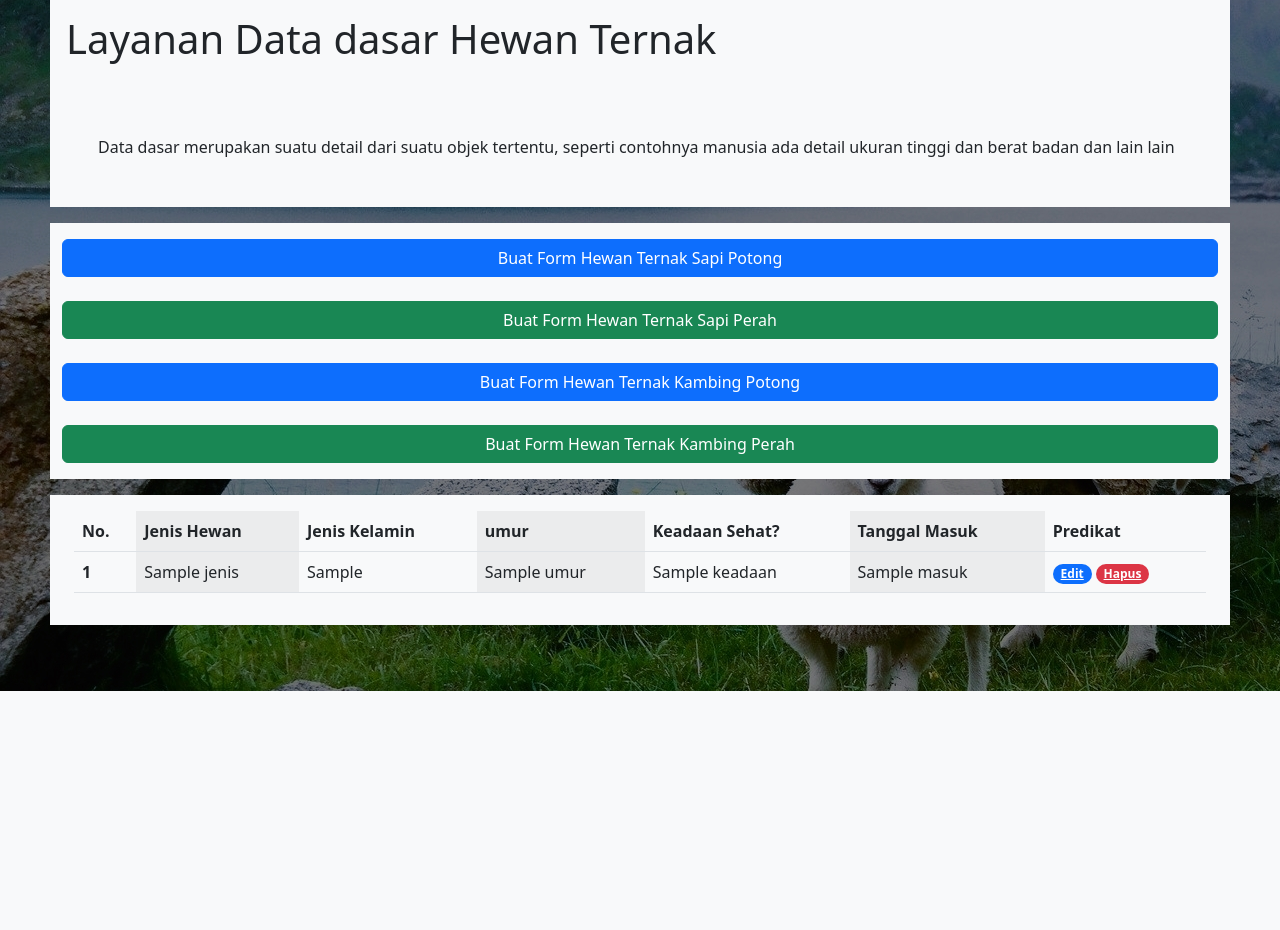
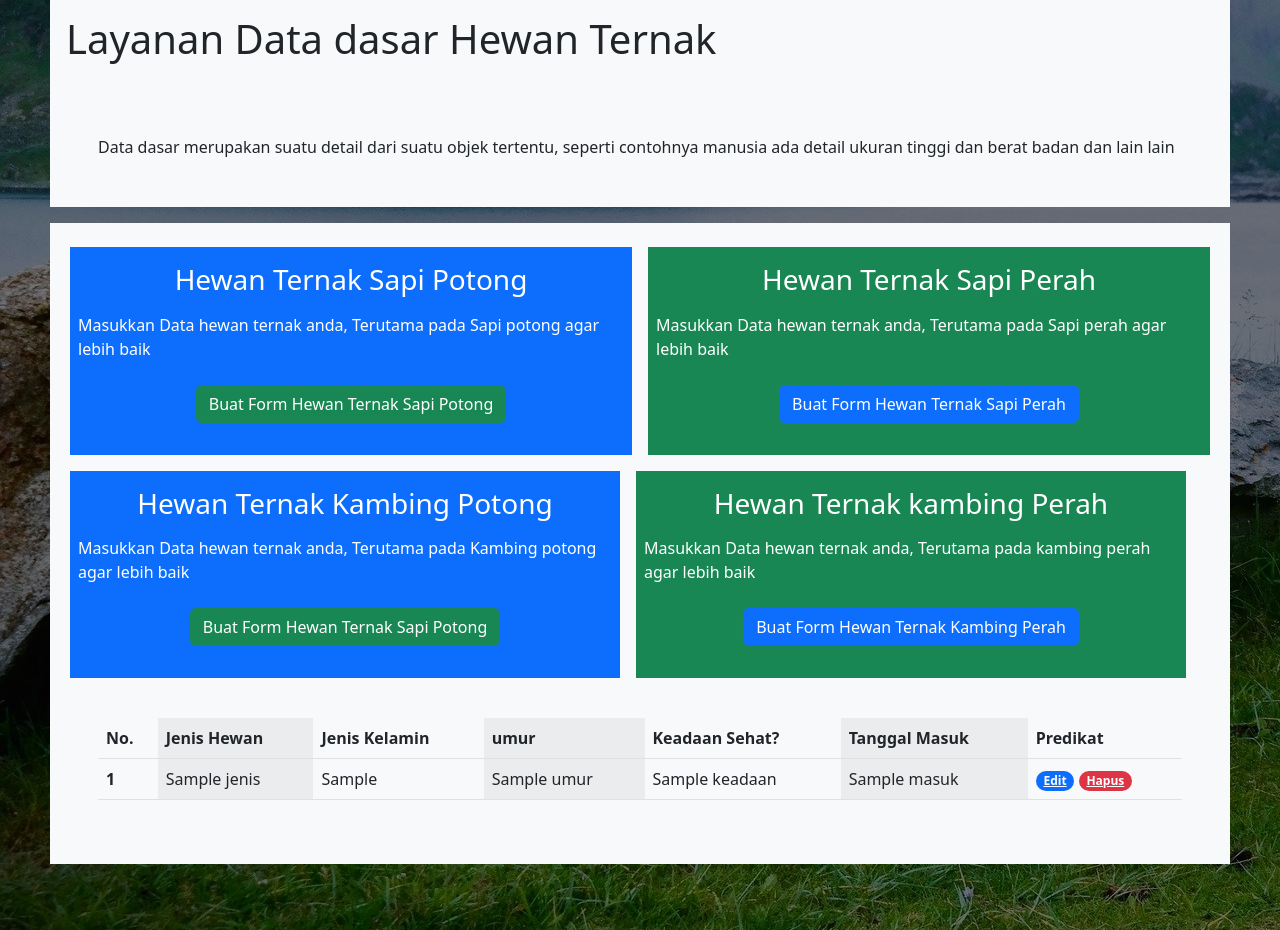
Before and after one commit to rizal-mujahiddan/psbo5, a PHP site: the page made by Code/psbo/app/views/table/index.php in a window 1280 px wide. Shown: the part 323-1253 px from the top of the page. Before the commit the page ends 1014 px from the top, so only its background shows below. Run offline with PHP 8.4, Linux system fonts and the light colour scheme; the template is opened without the code that fills it: most values are stand-ins (such as "Sample title", 1, 10 or a date in 2020); some libraries are stand-ins or nearby versions.

Commit message:
repair faisal folder

```diff
--- a/Code/psbo/app/config/config.php
+++ b/Code/psbo/app/config/config.php
@@ -1,7 +1,7 @@
 <?php
 // jika pake folder nya isal, gunakan ini
-    define('BASEURL', 'http://localhost/psbo/public');
-    // define('BASEURL', 'http://localhost/psbo5/Code/psbo/public');
+    // define('BASEURL', 'http://localhost/psbo/public');
+    define('BASEURL', 'http://localhost/psbo5/Code/psbo/public');
 
 // DB
     define('DB_HOST', 'localhost');
--- a/Code/psbo/app/views/table/index.php
+++ b/Code/psbo/app/views/table/index.php
@@ -83,20 +83,83 @@
         detail ukuran tinggi dan berat badan dan lain lain
       </div>
     </div>
-    <div class="container-fluid pt-3 pb-3 ps-4 pe-4 mt-3 mb-3 justify-content-center bg-light">
+    <!-- <div class="container-fluid pt-3 pb-3 ps-4 pe-4 mt-3 mb-3 justify-content-center bg-light">
       <div class="row">
-          <a href="<?= BASEURL; ?>/form/index" class="btn btn-primary">Buat Form Hewan Ternak Sapi Potong</a>
+          <a href="?= BASEURL; ?>/form/index" class="btn btn-primary">Buat Form Hewan Ternak Sapi Potong</a>
       </div><br>
       <div class="row">
-          <a href="<?= BASEURL; ?>/form/perah" class="btn btn-success">Buat Form Hewan Ternak Sapi Perah</a>
+          <a href="?= BASEURL; ?>/form/perah" class="btn btn-success">Buat Form Hewan Ternak Sapi Perah</a>
       </div><br>
       <div class="row">
-          <a href="<?= BASEURL; ?>/form/kambing_potong" class="btn btn-primary">Buat Form Hewan Ternak Kambing Potong</a>
+          <a href="?= BASEURL; ?>/form/kambing_potong" class="btn btn-primary">Buat Form Hewan Ternak Kambing Potong</a>
       </div><br>
       <div class="row">
-          <a href="<?= BASEURL; ?>/form/kambing_perah" class="btn btn-success">Buat Form Hewan Ternak Kambing Perah</a>
+          <a href="?= BASEURL; ?>/form/kambing_perah" class="btn btn-success">Buat Form Hewan Ternak Kambing Perah</a>
       </div>
     </div>
+     -->
+    <div class="container-fluid pt-3 pb-3 ps-4 pe-4 mt-3 mb-3 justify-content-center bg-light text-white">
+      <div class="row">
+        <div class="col p-2 bg-primary m-2">
+          <div>
+            <h3 class="p-2 text-center">Hewan Ternak Sapi Potong</h3>
+            <div>
+              Masukkan Data hewan ternak anda, Terutama pada Sapi potong agar lebih baik
+            </div>
+            <div class="col-md-12 text-center">
+              <a href="<?= BASEURL; ?>/form/index">
+                <div class="btn btn-success mt-4 mb-4">Buat Form Hewan Ternak Sapi Potong</div>
+              </a>
+            </div>
+          </div>
+        </div>
+        <div class="col p-2 bg-success m-2">
+          <div>
+            <h3 class="p-2 text-center">Hewan Ternak Sapi Perah</h3>
+            <div>
+              Masukkan Data hewan ternak anda, Terutama pada Sapi perah agar lebih baik
+            </div>
+            <div class="col-md-12 text-center">
+              <a href="<?= BASEURL; ?>/form/perah">
+                <div class="btn btn-primary mt-4 mb-4">Buat Form Hewan Ternak Sapi Perah</div>
+              </a>
+            </div>
+          </div>
+        </div>
+      <div class="row">
+        <div class="col p-2 bg-primary m-2">
+          <div>
+            <h3 class="p-2 text-center">Hewan Ternak Kambing Potong</h3>
+            <div>
+              Masukkan Data hewan ternak anda, Terutama pada Kambing potong agar lebih baik
+            </div>
+            <div class="col-md-12 text-center">
+              <a href="<?= BASEURL; ?>/form/kambing_potong">
+                <div class="btn btn-success mt-4 mb-4">Buat Form Hewan Ternak Sapi Potong</div>
+              </a>
+            </div>
+          </div>
+        </div>
+        <div class="col p-2 bg-success m-2">
+          <div>
+            <h3 class="p-2 text-center">Hewan Ternak kambing Perah</h3>
+            <div>
+              Masukkan Data hewan ternak anda, Terutama pada kambing perah agar lebih baik
+            </div>
+            <div class="col-md-12 text-center">
+              <a href="<?= BASEURL; ?>/form/kambing_perah">
+                <div class="btn btn-primary mt-4 mb-4">Buat Form Hewan Ternak Kambing Perah</div>
+              </a>
+            </div>
+          </div>
+        </div>
+
+      </div>
+    </div>
+
+
+
+
     <div class="container-fluid pt-3 pb-3 ps-4 pe-4 mt-3 mb-3 justify-content-center bg-light">
       <div class="row">
         <div class="col-lg-6">
--- a/Code/psbo/public/newfile.txt
+++ /dev/null
@@ -1,4 +0,0 @@
-array (
-  0 => 'Home',
-  1 => 'index',
-)
```
Also changed, not shown: Code/psbo/README.md (added).
